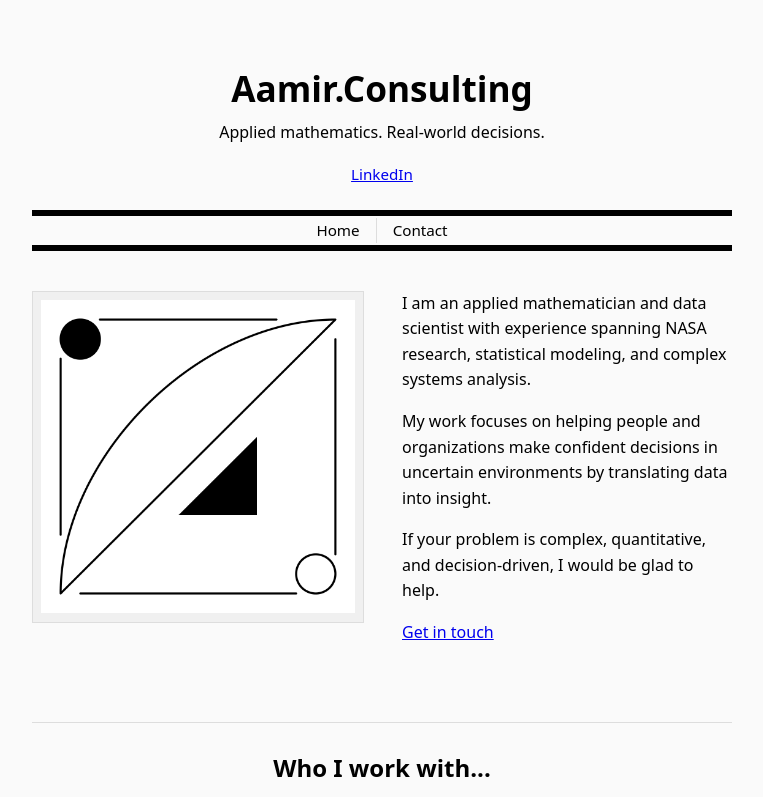
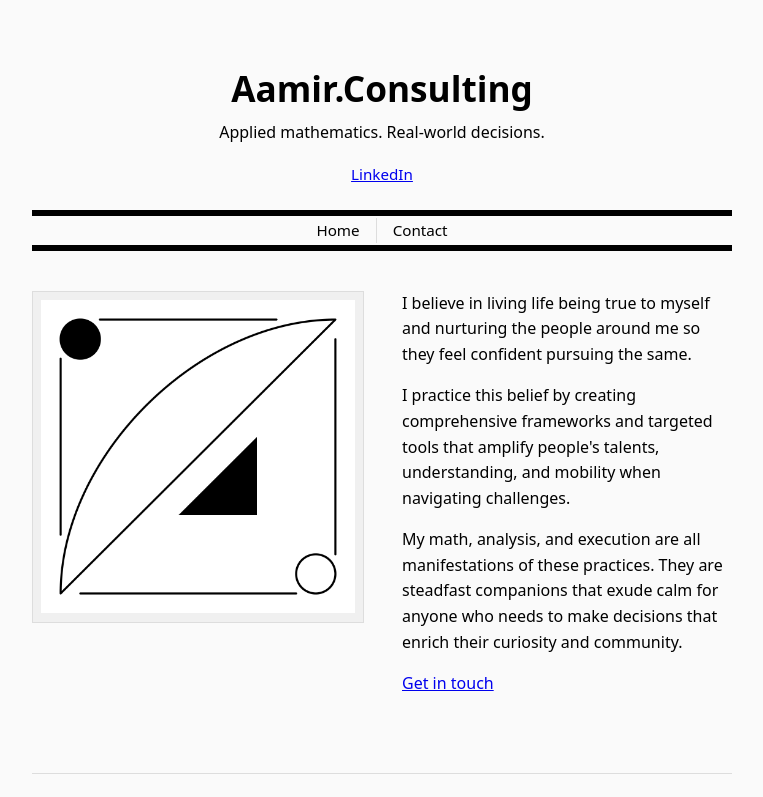
Before and after one commit to aamir-studio/consulting, a plain HTML site: page index.html in a window 1280 px wide. Shown: the top 797 px of the page, without its empty margins (258-1021 px from the left). Drawn offline with Linux system fonts and the light colour scheme.

Commit message:
Adding my why

```diff
--- a/index.html
+++ b/index.html
@@ -41,18 +41,20 @@
 
       <div class="home-right">
         <p>
-          I am an applied mathematician and data scientist with experience spanning
-          NASA research, statistical modeling, and complex systems analysis.
+          I believe in living life being true to myself and nurturing the people
+          around me so they feel confident pursuing the same.
         </p>
 
         <p>
-          My work focuses on helping people and organizations make confident decisions
-          in uncertain environments by translating data into insight.
+          I practice this belief by creating comprehensive frameworks and targeted
+          tools that amplify people's talents, understanding, and mobility when
+          navigating challenges.
         </p>
 
         <p>
-          If your problem is complex, quantitative, and decision-driven, I would be
-          glad to help.
+          My math, analysis, and execution are all manifestations of these practices.
+          They are steadfast companions that exude calm for anyone who needs to make
+          decisions that enrich their curiosity and community.
         </p>
 
         <p>
```
